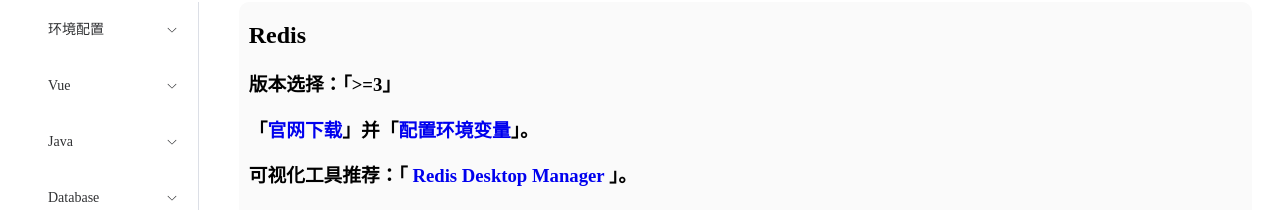
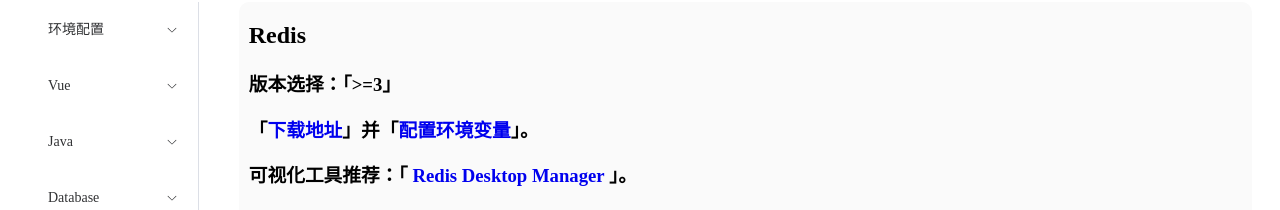
Before and after one commit to PerryKum/vue_blog, a Vue app: page /conf/redis in a window 1280 px wide. Shown: the part 121-331 px from the top of the page. Built offline with nearby package versions, Linux system fonts and the light colour scheme.

Commit message:
20240410195125

```diff
--- a/src/views/conf/Redis.vue
+++ b/src/views/conf/Redis.vue
@@ -2,7 +2,7 @@
     <div class="rtcl">
         <h1>Redis</h1>
         <h3>版本选择：「>=3」</h3>
-        <h3>「<a href="https://redis.io/" target="_blank">官网下载</a>」并「<a href="https://www.perrykum.fun/rtcls/exp/evconf/evconf.html" target="_blank">配置环境变量</a>」。</h3>
+        <h3>「<a href="https://github.com/tporadowski/redis/releases" target="_blank">下载地址</a>」并「<a href="https://www.perrykum.fun/rtcls/exp/evconf/evconf.html" target="_blank">配置环境变量</a>」。</h3>
         <h3>可视化工具推荐：「 <a href="https://github.com/RedisInsight/RedisDesktopManager/" target="_blank">Redis Desktop Manager</a> 」。</h3>
         <h3>「Win + R」输入「cmd」并启动，运行「 <code>Redis-server -v</code> 」查询版本，显示版本号即安装成功。</h3>
     </div>
```
